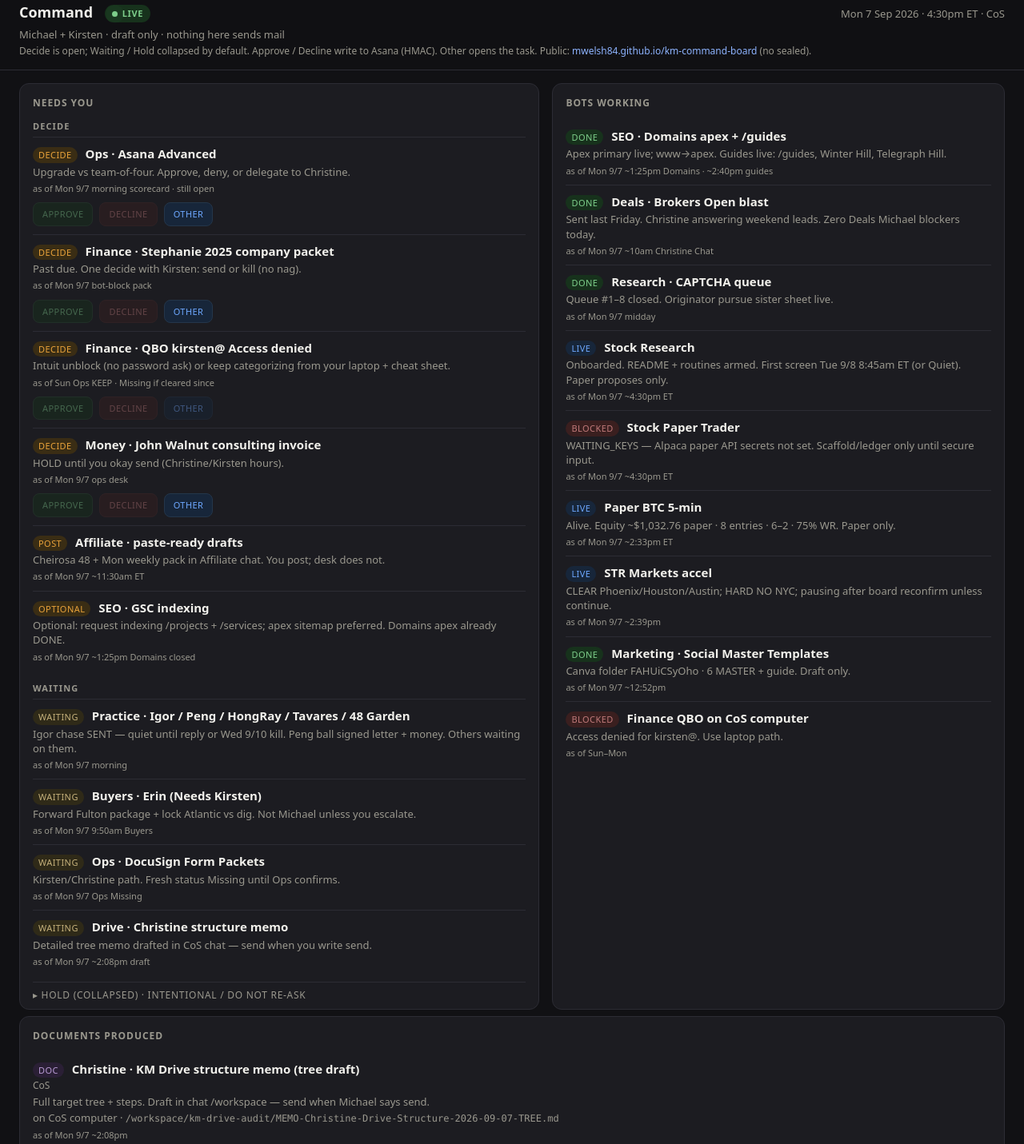
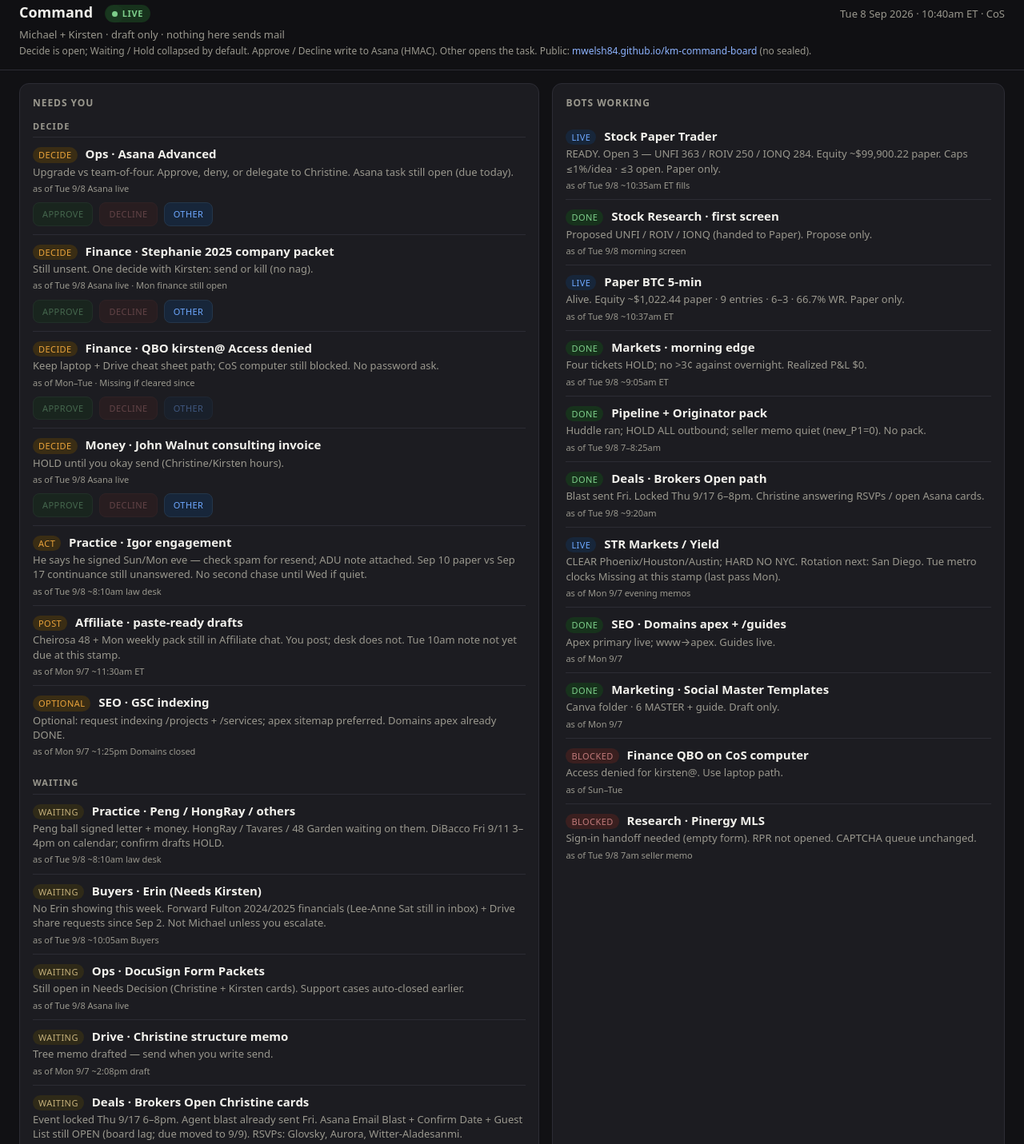
Before and after one commit to mwelsh84/km-command-board, a website: page index.html in a window 1280 px wide. Shown: the part 17-1448 px from the top of the page at 80% size. Drawn offline with Linux system fonts and the light colour scheme.

Commit message:
Command board Tue 9/8 10:40am: Igor act, stock paper live, BTC/markets refresh.

```diff
--- a/index.html
+++ b/index.html
@@ -6,7 +6,6 @@
   <title>Command · Live</title>
   <meta http-equiv="refresh" content="300" />
   <meta name="robots" content="noindex, nofollow, noarchive" />
-  <!-- Same-origin on Vercel. On GitHub Pages, set this to https://YOUR-PROJECT.vercel.app/api/decide -->
   <meta name="km-decide-api" content="/api/decide" />
   <style>
     :root {
@@ -53,6 +52,10 @@
     a:hover { text-decoration: underline; }
     .path { font-family: ui-monospace, SFMono-Regular, Menlo, Consolas, monospace; font-size: 12px; color: var(--muted); word-break: break-all; }
     footer { padding: 0 24px 24px; color: var(--muted); font-size: 12px; }
+    .live-pill { display: inline-flex; align-items: center; gap: 6px; font-size: 11px; letter-spacing: 0.06em; text-transform: uppercase; color: var(--ok); background: #17321c; padding: 3px 9px; border-radius: 99px; margin-left: 10px; vertical-align: middle; }
+    .live-pill .dot { width: 7px; height: 7px; border-radius: 50%; background: var(--ok); box-shadow: 0 0 0 0 rgba(125,206,138,0.7); animation: pulse 2s infinite; }
+    @keyframes pulse { 0% { box-shadow: 0 0 0 0 rgba(125,206,138,0.55); } 70% { box-shadow: 0 0 0 8px rgba(125,206,138,0); } 100% { box-shadow: 0 0 0 0 rgba(125,206,138,0); } }
+
     .decide-actions { display: flex; flex-wrap: wrap; gap: 8px; margin-top: 10px; }
     .decide-actions button {
       font: inherit; font-size: 11px; letter-spacing: 0.04em; text-transform: uppercase;
@@ -67,16 +70,14 @@
     .decide-status { font-size: 12px; margin-top: 6px; color: var(--ok); }
     .decide-status.err { color: var(--hold); }
     .item.decided .decide-actions { opacity: 0.55; }
-    .live-pill { display: inline-flex; align-items: center; gap: 6px; font-size: 11px; letter-spacing: 0.06em; text-transform: uppercase; color: var(--ok); background: #17321c; padding: 3px 9px; border-radius: 99px; margin-left: 10px; vertical-align: middle; }
-    .live-pill .dot { width: 7px; height: 7px; border-radius: 50%; background: var(--ok); box-shadow: 0 0 0 0 rgba(125,206,138,0.7); animation: pulse 2s infinite; }
-    @keyframes pulse { 0% { box-shadow: 0 0 0 0 rgba(125,206,138,0.55); } 70% { box-shadow: 0 0 0 8px rgba(125,206,138,0); } 100% { box-shadow: 0 0 0 0 rgba(125,206,138,0); } }
+
   </style>
 </head>
 <body>
   <header>
     <div class="header-row">
       <h1>Command <span class="live-pill"><span class="dot" aria-hidden="true"></span>Live</span></h1>
-      <div class="stamp">Mon 7 Sep 2026 · 4:30pm ET · CoS</div>
+      <div class="stamp">Tue 8 Sep 2026 · 10:40am ET · CoS</div>
     </div>
     <div class="subtitle">Michael + Kirsten · draft only · nothing here sends mail</div>
     <div class="hint">Decide is open; Waiting / Hold collapsed by default. Approve / Decline write to Asana (HMAC). Other opens the task. Public: <a href="https://mwelsh84.github.io/km-command-board/">mwelsh84.github.io/km-command-board</a> (no sealed).</div>
@@ -86,36 +87,41 @@
       <h2>Needs you</h2>
 
       <h3>Decide</h3>
-      <!-- CoS: keep data-task-gid + data-asana-url. After APPROVAL_SECRET is set, npm run mint <gid> and paste data-sig-*. -->
       <div class="bucket">
         <div class="item" data-task-gid="1218244286398772" data-asana-url="https://app.asana.com/1/1214552995115111/project/1215460449693075/task/1218244286398772" data-sig-approve="" data-sig-decline="" data-sig-other="">
           <span class="tag need">Decide</span>
           <span class="who">Ops · Asana Advanced</span>
-          <div class="why">Upgrade vs team-of-four. Approve, deny, or delegate to Christine.</div>
-          <div class="asof">as of Mon 9/7 morning scorecard · still open</div>
+          <div class="why">Upgrade vs team-of-four. Approve, deny, or delegate to Christine. Asana task still open (due today).</div>
+          <div class="asof">as of Tue 9/8 Asana live</div>
         </div>
         <div class="item" data-task-gid="1218244215193427" data-asana-url="https://app.asana.com/1/1214552995115111/project/1215460449693075/task/1218244215193427" data-sig-approve="" data-sig-decline="" data-sig-other="">
           <span class="tag need">Decide</span>
           <span class="who">Finance · Stephanie 2025 company packet</span>
-          <div class="why">Past due. One decide with Kirsten: send or kill (no nag).</div>
-          <div class="asof">as of Mon 9/7 bot-block pack</div>
+          <div class="why">Still unsent. One decide with Kirsten: send or kill (no nag).</div>
+          <div class="asof">as of Tue 9/8 Asana live · Mon finance still open</div>
         </div>
         <div class="item" data-task-gid="" data-asana-url="" data-sig-approve="" data-sig-decline="" data-sig-other="">
           <span class="tag need">Decide</span>
           <span class="who">Finance · QBO kirsten@ Access denied</span>
-          <div class="why">Intuit unblock (no password ask) or keep categorizing from your laptop + cheat sheet.</div>
-          <div class="asof">as of Sun Ops KEEP · Missing if cleared since</div>
+          <div class="why">Keep laptop + Drive cheat sheet path; CoS computer still blocked. No password ask.</div>
+          <div class="asof">as of Mon–Tue · Missing if cleared since</div>
         </div>
         <div class="item" data-task-gid="1218244183839107" data-asana-url="https://app.asana.com/1/1214552995115111/project/1215460449693075/task/1218244183839107" data-sig-approve="" data-sig-decline="" data-sig-other="">
           <span class="tag need">Decide</span>
           <span class="who">Money · John Walnut consulting invoice</span>
           <div class="why">HOLD until you okay send (Christine/Kirsten hours).</div>
-          <div class="asof">as of Mon 9/7 ops desk</div>
+          <div class="asof">as of Tue 9/8 Asana live</div>
+        </div>
+        <div class="item">
+          <span class="tag need">Act</span>
+          <span class="who">Practice · Igor engagement</span>
+          <div class="why">He says he signed Sun/Mon eve — check spam for resend; ADU note attached. Sep 10 paper vs Sep 17 continuance still unanswered. No second chase until Wed if quiet.</div>
+          <div class="asof">as of Tue 9/8 ~8:10am law desk</div>
         </div>
         <div class="item">
           <span class="tag need">Post</span>
           <span class="who">Affiliate · paste-ready drafts</span>
-          <div class="why">Cheirosa 48 + Mon weekly pack in Affiliate chat. You post; desk does not.</div>
+          <div class="why">Cheirosa 48 + Mon weekly pack still in Affiliate chat. You post; desk does not. Tue 10am note not yet due at this stamp.</div>
           <div class="asof">as of Mon 9/7 ~11:30am ET</div>
         </div>
         <div class="item">
@@ -126,124 +132,161 @@
         </div>
       </div>
 
+
       <h3>Waiting</h3>
       <div class="bucket">
         <div class="item">
           <span class="tag wait">Waiting</span>
-          <span class="who">Practice · Igor / Peng / HongRay / Tavares / 48 Garden</span>
-          <div class="why">Igor chase SENT — quiet until reply or Wed 9/10 kill. Peng ball signed letter + money. Others waiting on them.</div>
-          <div class="asof">as of Mon 9/7 morning</div>
+          <span class="who">Practice · Peng / HongRay / others</span>
+          <div class="why">Peng ball signed letter + money. HongRay / Tavares / 48 Garden waiting on them. DiBacco Fri 9/11 3–4pm on calendar; confirm drafts HOLD.</div>
+          <div class="asof">as of Tue 9/8 ~8:10am law desk</div>
         </div>
         <div class="item">
           <span class="tag wait">Waiting</span>
           <span class="who">Buyers · Erin (Needs Kirsten)</span>
-          <div class="why">Forward Fulton package + lock Atlantic vs dig. Not Michael unless you escalate.</div>
-          <div class="asof">as of Mon 9/7 9:50am Buyers</div>
+          <div class="why">No Erin showing this week. Forward Fulton 2024/2025 financials (Lee-Anne Sat still in inbox) + Drive share requests since Sep 2. Not Michael unless you escalate.</div>
+          <div class="asof">as of Tue 9/8 ~10:05am Buyers</div>
         </div>
         <div class="item">
           <span class="tag wait">Waiting</span>
           <span class="who">Ops · DocuSign Form Packets</span>
-          <div class="why">Kirsten/Christine path. Fresh status Missing until Ops confirms.</div>
-          <div class="asof">as of Mon 9/7 Ops Missing</div>
+          <div class="why">Still open in Needs Decision (Christine + Kirsten cards). Support cases auto-closed earlier.</div>
+          <div class="asof">as of Tue 9/8 Asana live</div>
         </div>
         <div class="item">
           <span class="tag wait">Waiting</span>
           <span class="who">Drive · Christine structure memo</span>
-          <div class="why">Detailed tree memo drafted in CoS chat — send when you write send.</div>
+          <div class="why">Tree memo drafted — send when you write send.</div>
           <div class="asof">as of Mon 9/7 ~2:08pm draft</div>
         </div>
+        <div class="item">
+          <span class="tag wait">Waiting</span>
+          <span class="who">Deals · Brokers Open Christine cards</span>
+          <div class="why">Event locked Thu 9/17 6–8pm. Agent blast already sent Fri. Asana Email Blast + Confirm Date + Guest List still OPEN (board lag; due moved to 9/9). RSVPs: Glovsky, Aurora, Witter-Aladesanmi.</div>
+          <div class="asof">as of Tue 9/8 ~9:20am Deals</div>
+        </div>
       </div>
+
 
       <details class="hold-group">
         <summary>Hold (collapsed) · intentional / do not re-ask</summary>
         <div class="item">
           <span class="tag hold">Hold</span>
           <span class="who">Originator · HOLD ALL</span>
-          <div class="why">No outbound. Lowell Fri 9/11 10am attend-only if you reopen. Chen To: still Missing.</div>
-          <div class="asof">as of Mon 9/7 ~12:34pm</div>
+          <div class="why">No outbound. Lowell Fri 9/11 10am attend-only if you reopen. Chen To: Missing. Pipeline quiet; new_P1=0.</div>
+          <div class="asof">as of Tue 9/8 8:25am pipeline · Michael Hold all 9/7</div>
         </div>
         <div class="item">
           <span class="tag hold">Hold</span>
           <span class="who">Markets · live tickets</span>
-          <div class="why">Alcaraz / Sabalenka / Seahawks / Chargers HOLD. No LIVE KILL.</div>
-          <div class="asof">as of Mon 9/7 markets note</div>
+          <div class="why">Alcaraz / Sabalenka / Seahawks / Chargers HOLD. Book mid MTM +$4.61. Hard kills today: Sabalenka–Noskova 11:30am; Alcaraz–Shelton ~7pm. No LIVE KILL.</div>
+          <div class="asof">as of Tue 9/8 ~9:05am Markets</div>
         </div>
         <div class="item">
           <span class="tag hold">Hold</span>
           <span class="who">Practice · Manson strategy / DiBacco drafts</span>
-          <div class="why">Manson HOLD until you ask. DiBacco sit-down Fri 9/11 3pm on calendar; drafts hold.</div>
-          <div class="asof">as of Mon 9/7</div>
+          <div class="why">Manson HOLD until you ask. DiBacco confirm drafts hold; Bethany unreplied.</div>
+          <div class="asof">as of Tue 9/8 ~8:10am</div>
         </div>
       </details>
+
     </section>
 
     <section>
       <h2>Bots working</h2>
+
       <div class="item">
-        <span class="tag ok">Done</span>
-        <span class="who">SEO · Domains apex + /guides</span>
-        <div class="why">Apex primary live; www→apex. Guides live: /guides, Winter Hill, Telegraph Hill.</div>
-        <div class="asof">as of Mon 9/7 ~1:25pm Domains · ~2:40pm guides</div>
+        <span class="tag run">Live</span>
+        <span class="who">Stock Paper Trader</span>
+        <div class="why">READY. Open 3 — UNFI 363 / ROIV 250 / IONQ 284. Equity ~$99,900.22 paper. Caps ≤1%/idea · ≤3 open. Paper only.</div>
+        <div class="asof">as of Tue 9/8 ~10:35am ET fills</div>
       </div>
       <div class="item">
         <span class="tag ok">Done</span>
-        <span class="who">Deals · Brokers Open blast</span>
-        <div class="why">Sent last Friday. Christine answering weekend leads. Zero Deals Michael blockers today.</div>
-        <div class="asof">as of Mon 9/7 ~10am Christine Chat</div>
-      </div>
-      <div class="item">
-        <span class="tag ok">Done</span>
-        <span class="who">Research · CAPTCHA queue</span>
-        <div class="why">Queue #1–8 closed. Originator pursue sister sheet live.</div>
-        <div class="asof">as of Mon 9/7 midday</div>
-      </div>
-      <div class="item">
-        <span class="tag run">Live</span>
-        <span class="who">Stock Research</span>
-        <div class="why">Onboarded. README + routines armed. First screen Tue 9/8 8:45am ET (or Quiet). Paper proposes only.</div>
-        <div class="asof">as of Mon 9/7 ~4:30pm ET</div>
-      </div>
-      <div class="item">
-        <span class="tag hold">Blocked</span>
-        <span class="who">Stock Paper Trader</span>
-        <div class="why">WAITING_KEYS — Alpaca paper API secrets not set. Scaffold/ledger only until secure input.</div>
-        <div class="asof">as of Mon 9/7 ~4:30pm ET</div>
+        <span class="who">Stock Research · first screen</span>
+        <div class="why">Proposed UNFI / ROIV / IONQ (handed to Paper). Propose only.</div>
+        <div class="asof">as of Tue 9/8 morning screen</div>
       </div>
       <div class="item">
         <span class="tag run">Live</span>
         <span class="who">Paper BTC 5-min</span>
-        <div class="why">Alive. Equity ~$1,032.76 paper · 8 entries · 6–2 · 75% WR. Paper only.</div>
-        <div class="asof">as of Mon 9/7 ~2:33pm ET</div>
+        <div class="why">Alive. Equity ~$1,022.44 paper · 9 entries · 6–3 · 66.7% WR. Paper only.</div>
+        <div class="asof">as of Tue 9/8 ~10:37am ET</div>
+      </div>
+      <div class="item">
+        <span class="tag ok">Done</span>
+        <span class="who">Markets · morning edge</span>
+        <div class="why">Four tickets HOLD; no &gt;3¢ against overnight. Realized P&amp;L $0.</div>
+        <div class="asof">as of Tue 9/8 ~9:05am ET</div>
+      </div>
+      <div class="item">
+        <span class="tag ok">Done</span>
+        <span class="who">Pipeline + Originator pack</span>
+        <div class="why">Huddle ran; HOLD ALL outbound; seller memo quiet (new_P1=0). No pack.</div>
+        <div class="asof">as of Tue 9/8 7–8:25am</div>
+      </div>
+      <div class="item">
+        <span class="tag ok">Done</span>
+        <span class="who">Deals · Brokers Open path</span>
+        <div class="why">Blast sent Fri. Locked Thu 9/17 6–8pm. Christine answering RSVPs / open Asana cards.</div>
+        <div class="asof">as of Tue 9/8 ~9:20am</div>
       </div>
       <div class="item">
         <span class="tag run">Live</span>
-        <span class="who">STR Markets accel</span>
-        <div class="why">CLEAR Phoenix/Houston/Austin; HARD NO NYC; pausing after board reconfirm unless continue.</div>
-        <div class="asof">as of Mon 9/7 ~2:39pm</div>
+        <span class="who">STR Markets / Yield</span>
+        <div class="why">CLEAR Phoenix/Houston/Austin; HARD NO NYC. Rotation next: San Diego. Tue metro clocks Missing at this stamp (last pass Mon).</div>
+        <div class="asof">as of Mon 9/7 evening memos</div>
+      </div>
+      <div class="item">
+        <span class="tag ok">Done</span>
+        <span class="who">SEO · Domains apex + /guides</span>
+        <div class="why">Apex primary live; www→apex. Guides live.</div>
+        <div class="asof">as of Mon 9/7</div>
       </div>
       <div class="item">
         <span class="tag ok">Done</span>
         <span class="who">Marketing · Social Master Templates</span>
-        <div class="why">Canva folder FAHUiCSyOho · 6 MASTER + guide. Draft only.</div>
-        <div class="asof">as of Mon 9/7 ~12:52pm</div>
+        <div class="why">Canva folder · 6 MASTER + guide. Draft only.</div>
+        <div class="asof">as of Mon 9/7</div>
       </div>
       <div class="item">
         <span class="tag hold">Blocked</span>
         <span class="who">Finance QBO on CoS computer</span>
         <div class="why">Access denied for kirsten@. Use laptop path.</div>
-        <div class="asof">as of Sun–Mon</div>
+        <div class="asof">as of Sun–Tue</div>
       </div>
+      <div class="item">
+        <span class="tag hold">Blocked</span>
+        <span class="who">Research · Pinergy MLS</span>
+        <div class="why">Sign-in handoff needed (empty form). RPR not opened. CAPTCHA queue unchanged.</div>
+        <div class="asof">as of Tue 9/8 7am seller memo</div>
+      </div>
+
     </section>
   </main>
   <div class="docs-wrap">
     <section>
       <h2>Documents produced</h2>
+
+      <div class="item">
+        <span class="tag doc">Doc</span>
+        <span class="who">Stock Research propose pack — 2026-09-08</span>
+        <div class="by">Stock Research</div>
+        <div class="why">UNFI / ROIV / IONQ long ideas. File on CoS computer (ask Michael).</div>
+        <div class="asof">as of Tue 9/8 morning</div>
+      </div>
+      <div class="item">
+        <span class="tag doc">Doc</span>
+        <span class="who">Markets live edge — four tickets</span>
+        <div class="by">Markets</div>
+        <div class="why">HOLD pack + MTM. File on CoS computer (ask Michael).</div>
+        <div class="asof">as of Tue 9/8 ~9:05am</div>
+      </div>
       <div class="item">
         <span class="tag doc">Doc</span>
         <span class="who">Christine · KM Drive structure memo (tree draft)</span>
         <div class="by">CoS</div>
-        <div class="why">Full target tree + steps. Draft in chat /workspace — send when Michael says send.</div>
-        <div class="why">on CoS computer · <span class="path">/workspace/km-drive-audit/MEMO-Christine-Drive-Structure-2026-09-07-TREE.md</span></div>
+        <div class="why">Draft ready — send when Michael says send. File on CoS computer.</div>
         <div class="asof">as of Mon 9/7 ~2:08pm</div>
       </div>
       <div class="item">
@@ -258,9 +301,9 @@
         <span class="tag doc">Doc</span>
         <span class="who">Originator pursue sister sheet</span>
         <div class="by">Originator</div>
-        <div class="why">Status / To: / Kill / Last action.</div>
-        <div class="why"><a href="https://docs.google.com/spreadsheets/d/1ELIh56A2YW8j0zb0KZ7DijDk8J2W-uSSrzk_oD-N8ts" target="_blank" rel="noopener">Open sheet</a></div>
-        <div class="asof">as of Mon 9/7</div>
+        <div class="why">Status / To: / Kill / Last action (SoT).</div>
+        <div class="why"><a href="https://docs.google.com/spreadsheets/d/13x4BUSx5QrXwUTNkmT8HhqYjB4E2JozukBpMCTw0qSk/edit" target="_blank" rel="noopener">Open sheet</a></div>
+        <div class="asof">as of Mon 9/7 SoT</div>
       </div>
       <div class="item">
         <span class="tag doc">Doc</span>
@@ -276,20 +319,15 @@
       </div>
       <div class="item">
         <span class="tag doc">Doc</span>
-        <span class="who">STR memos (Phoenix CLEAR · NYC HARD NO · Houston/Austin CLEAR · Yield)</span>
+        <span class="who">STR Desk Metro Tracker</span>
         <div class="by">STR Markets / Yield</div>
-        <div class="why">on CoS computer · <span class="path">/workspace/str-desk/memos/</span></div>
-        <div class="asof">as of Mon 9/7 afternoon</div>
+        <div class="why"><a href="https://docs.google.com/spreadsheets/d/1zmVg9HBncs977zSOjzLnHXexIOFUCdEwZp0dsYc2eIc/edit" target="_blank" rel="noopener">Open sheet</a></div>
+        <div class="asof">as of Mon 9/7</div>
       </div>
-      <div class="item">
-        <span class="tag doc">Doc</span>
-        <span class="who">Weekly bot quality scorecard</span>
-        <div class="by">CoS Ops</div>
-        <div class="why">on CoS computer · <span class="path">/workspace/cos-ops/quality/2026-09-07-mon-scorecard.md</span></div>
-      </div>
+
     </section>
   </div>
-  <footer>Opens on CoS computer and via Shared Drive / GitHub Pages for Kirsten. CoS refreshes after morning desks and when you ask. Approve / Decline comment + complete the Asana Decide task. Nothing on this page sends mail. Sealed facts stay one line (CoS copy only).</footer>
+  <footer>Opens on CoS computer and via Shared Drive / GitHub Pages for Kirsten. CoS refreshes after morning desks and when you ask. Approve / Decline comment + complete the Asana Decide task. Nothing on this page sends mail. Sealed facts stay off this public copy.</footer>
   <script src="decide-board.js"></script>
 </body>
 </html>
```
